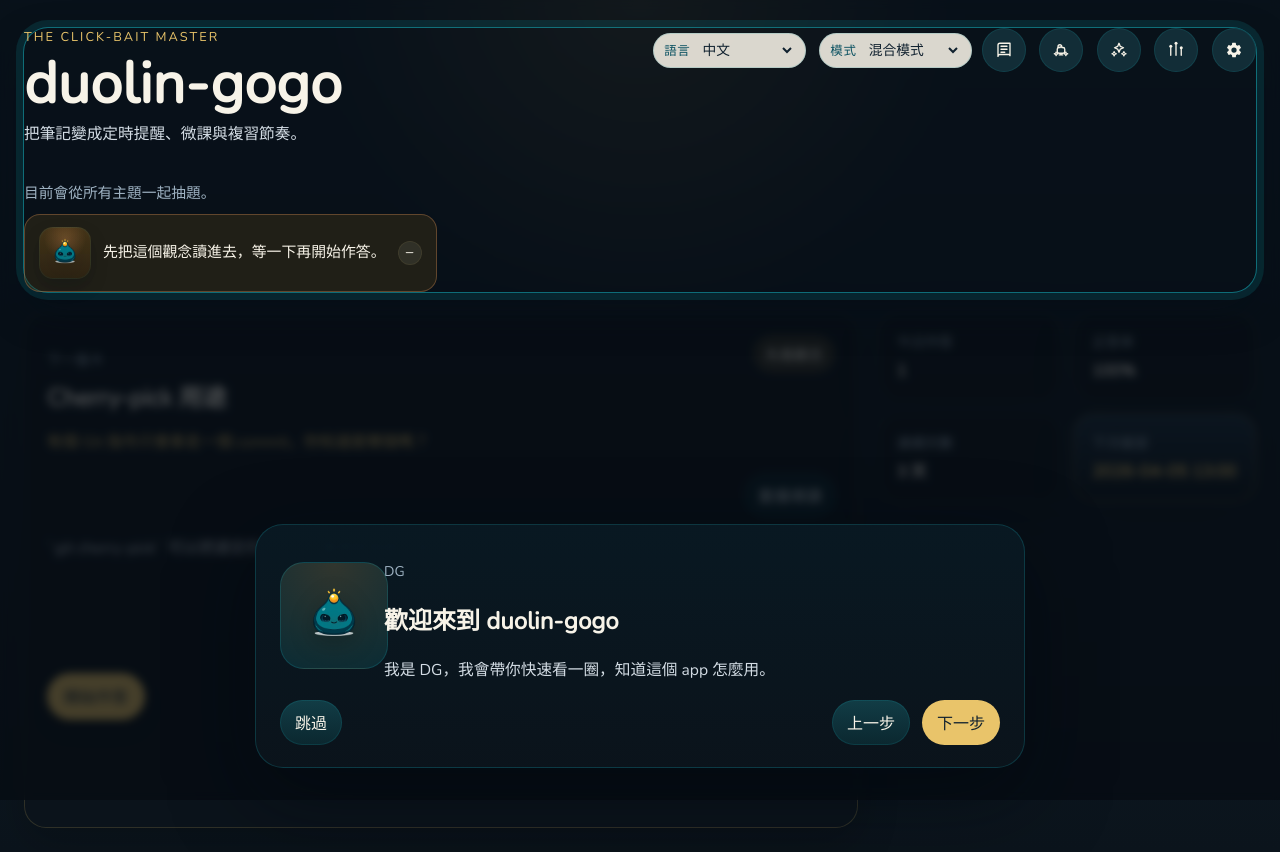
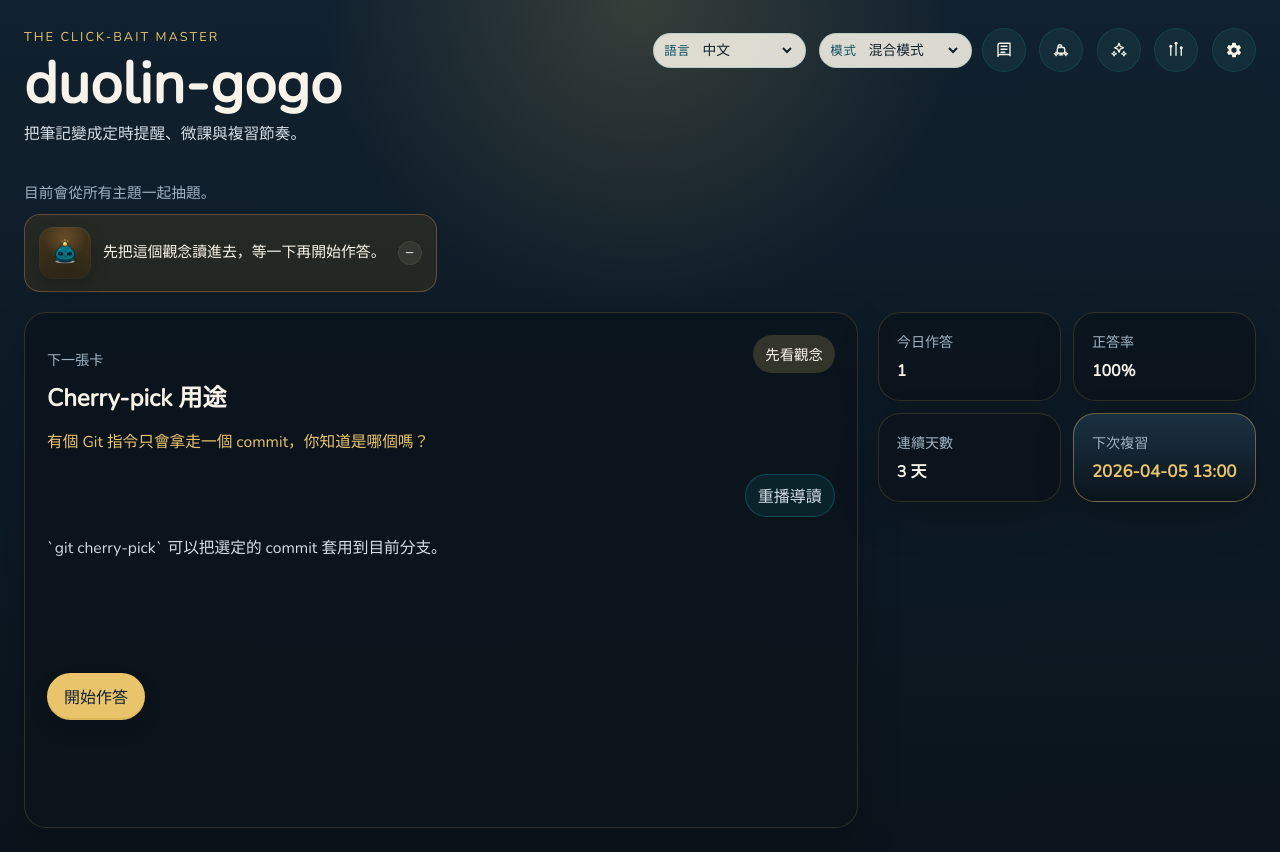
Before and after one commit to GMfatcat/duolin-gogo, a Vue app in the folder app/frontend/: page / in a window 1280 px wide. Built offline with nearby package versions, Linux system fonts and the light colour scheme.

Commit message:
fix: tighten onboarding interaction and layout

```diff
--- a/app/frontend/src/App.vue
+++ b/app/frontend/src/App.vue
@@ -526,17 +526,18 @@ const saveDraftLabel = computed(() =>
 const t = computed(() => translations[selectedLanguage.value] ?? translations['zh-TW'])
 
 const onboardingSteps = computed(() => [
-  { id: 'welcome', target: 'hero', title: t.value.onboardingWelcomeTitle, body: t.value.onboardingWelcomeBody },
-  { id: 'study-card', target: 'study-card', title: t.value.onboardingStudyTitle, body: t.value.onboardingStudyBody },
-  { id: 'progress-panel', target: 'progress-panel', title: t.value.onboardingProgressTitle, body: t.value.onboardingProgressBody },
-  { id: 'top-controls', target: 'top-controls', title: t.value.onboardingControlsTitle, body: t.value.onboardingControlsBody },
-  { id: 'tool-buttons', target: 'tool-buttons', title: t.value.onboardingToolsTitle, body: t.value.onboardingToolsBody },
-  { id: 'dg-bubble', target: 'dg-bubble', title: t.value.onboardingDGTitle, body: t.value.onboardingDGBody },
-  { id: 'done', target: 'hero', title: t.value.onboardingDoneTitle, body: t.value.onboardingDoneBody },
+  { id: 'welcome', target: 'hero', placement: 'bottom-center', title: t.value.onboardingWelcomeTitle, body: t.value.onboardingWelcomeBody },
+  { id: 'study-card', target: 'study-card', placement: 'top-right', title: t.value.onboardingStudyTitle, body: t.value.onboardingStudyBody },
+  { id: 'progress-panel', target: 'progress-panel', placement: 'center-left', title: t.value.onboardingProgressTitle, body: t.value.onboardingProgressBody },
+  { id: 'top-controls', target: 'top-controls', placement: 'bottom-center', title: t.value.onboardingControlsTitle, body: t.value.onboardingControlsBody },
+  { id: 'tool-buttons', target: 'tool-buttons', placement: 'bottom-left', title: t.value.onboardingToolsTitle, body: t.value.onboardingToolsBody },
+  { id: 'dg-bubble', target: 'dg-bubble', placement: 'bottom-right', title: t.value.onboardingDGTitle, body: t.value.onboardingDGBody },
+  { id: 'done', target: 'hero', placement: 'bottom-center', title: t.value.onboardingDoneTitle, body: t.value.onboardingDoneBody },
 ])
 const onboardingCurrentStep = computed(() => onboardingSteps.value[onboardingStepIndex.value] ?? onboardingSteps.value[0])
 const onboardingIsFirstStep = computed(() => onboardingStepIndex.value === 0)
 const onboardingIsLastStep = computed(() => onboardingStepIndex.value >= onboardingSteps.value.length - 1)
+const onboardingPanelClass = computed(() => `placement-${onboardingCurrentStep.value?.placement || 'bottom-center'}`)
 
 function previewFileLabel(file) {
   if (file?.cardId) {
@@ -1175,6 +1176,7 @@ function estimatedCorrectAnswers(dayStats) {
 }
 
 async function handleSubmit() {
+  if (onboardingOpen.value) return
   if (!card.value || !selectedAnswer.value) return
 
   submitting.value = true
@@ -1195,6 +1197,7 @@ async function handleSubmit() {
 }
 
 async function handleNextCard() {
+  if (onboardingOpen.value) return
   const wasReviewMode = reviewMode.value
   const previousQueueLength = reviewQueue.value.length
   const previousReviewTotal = reviewSessionProgress.value.total
@@ -1502,22 +1505,27 @@ function handleReplayOnboarding() {
 }
 
 function toggleSettings() {
+  if (onboardingOpen.value) return
   settingsOpen.value = !settingsOpen.value
 }
 
 function toggleLibrary() {
+  if (onboardingOpen.value) return
   libraryOpen.value = !libraryOpen.value
 }
 
 function toggleAI() {
+  if (onboardingOpen.value) return
   aiOpen.value = !aiOpen.value
 }
 
 function toggleDiagnostics() {
+  if (onboardingOpen.value) return
   diagnosticsOpen.value = !diagnosticsOpen.value
 }
 
 function toggleInsights() {
+  if (onboardingOpen.value) return
   insightsOpen.value = !insightsOpen.value
 }
 
@@ -1526,6 +1534,7 @@ function toggleAssistantHint() {
 }
 
 async function handleAssistantInteraction() {
+  if (onboardingOpen.value) return
   if (assistantHintCollapsed.value) {
     assistantHintCollapsed.value = false
     return
@@ -2547,7 +2556,7 @@ async function showPetReaction(trigger) {
       </div>
 
     <div v-if="onboardingOpen" class="onboarding-overlay">
-      <section class="onboarding-panel" role="dialog" aria-modal="true" aria-labelledby="onboarding-title">
+      <section class="onboarding-panel" :class="onboardingPanelClass" role="dialog" aria-modal="true" aria-labelledby="onboarding-title">
         <div class="onboarding-panel-copy">
           <div class="onboarding-avatar">
             <img class="assistant-avatar-image" :src="assistantAvatarSrc" :alt="t.dgLabel">
--- a/app/frontend/src/api.js
+++ b/app/frontend/src/api.js
@@ -279,7 +279,7 @@ const fallbackDashboard = {
   preferredLanguage: 'zh-TW',
   selectedTopic: 'all',
   availableTopics: ['all', 'backend-tools', 'languages', 'docker', 'git', 'go', 'linux', 'python'],
-  onboardingSeen: false,
+  onboardingSeen: true,
   petStage: 0,
   stats: {
     studiedToday: 1,
@@ -531,7 +531,7 @@ export function __resetFallbackState() {
     style: 'playful',
     titleMode: 'prefer_manual',
   }
-  fallbackDashboard.onboardingSeen = false
+  fallbackDashboard.onboardingSeen = true
   fallbackDashboard.scheduleSettings = {
     notificationIntervalMinutes: 20,
     reviewTime: '21:00',
@@ -562,6 +562,10 @@ export function __resetFallbackState() {
   fallbackPetState.lastInteractionAt = ''
   fallbackPetState.lastReactionAt = ''
   fallbackDashboard.petStage = 0
+}
+
+export function __setFallbackOnboardingSeen(seen) {
+  fallbackDashboard.onboardingSeen = Boolean(seen)
 }
 
 export async function loadDashboard() {
--- a/app/frontend/src/style.css
+++ b/app/frontend/src/style.css
@@ -1070,6 +1070,7 @@ body {
 .settings-overlay {
   position: fixed;
   inset: 0;
+  z-index: 50;
   display: flex;
   justify-content: center;
   align-items: flex-start;
@@ -1602,6 +1603,7 @@ body {
 
 .onboarding-target.is-active {
   z-index: 41;
+  pointer-events: none;
   box-shadow: 0 0 0 1px rgba(23, 168, 181, 0.55), 0 0 0 8px rgba(15, 143, 156, 0.18), 0 18px 42px rgba(4, 15, 23, 0.42);
   border-radius: 24px;
 }
@@ -1620,6 +1622,7 @@ body {
 
 .onboarding-panel {
   width: min(720px, calc(100vw - 3rem));
+  max-width: 720px;
   border-radius: 28px;
   border: 1px solid rgba(23, 168, 181, 0.24);
   background: linear-gradient(180deg, rgba(9, 25, 35, 0.97), rgba(11, 20, 28, 0.97));
@@ -1628,6 +1631,36 @@ body {
   display: flex;
   flex-direction: column;
   gap: 1rem;
+}
+
+.onboarding-panel.placement-bottom-center {
+  align-self: flex-end;
+  margin-bottom: 1rem;
+}
+
+.onboarding-panel.placement-top-right {
+  align-self: flex-start;
+  margin-top: 5.5rem;
+  margin-left: auto;
+}
+
+.onboarding-panel.placement-center-left {
+  align-self: center;
+  margin-right: auto;
+  margin-left: 2rem;
+}
+
+.onboarding-panel.placement-bottom-left {
+  align-self: flex-end;
+  margin-right: auto;
+  margin-left: 2rem;
+  margin-bottom: 1rem;
+}
+
+.onboarding-panel.placement-bottom-right {
+  align-self: flex-end;
+  margin-left: auto;
+  margin-bottom: 5.5rem;
 }
 
 .onboarding-panel-copy {
@@ -1677,6 +1710,15 @@ body {
     height: 72px;
   }
 
+  .onboarding-panel.placement-top-right,
+  .onboarding-panel.placement-center-left,
+  .onboarding-panel.placement-bottom-left,
+  .onboarding-panel.placement-bottom-right,
+  .onboarding-panel.placement-bottom-center {
+    align-self: flex-end;
+    margin: 0;
+  }
+
   .onboarding-nav {
     flex-direction: column;
     align-items: stretch;
```
Also changed, not shown: 1 other file (tests, documents, lock files or other folders).
